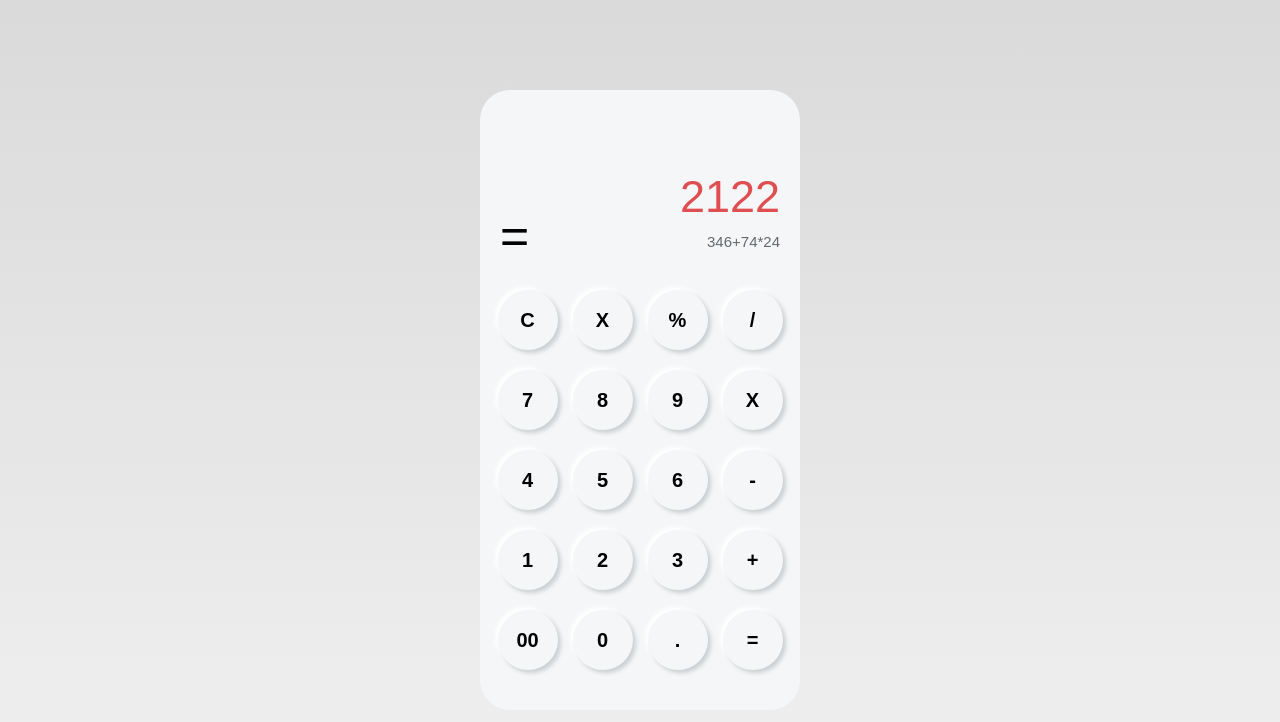
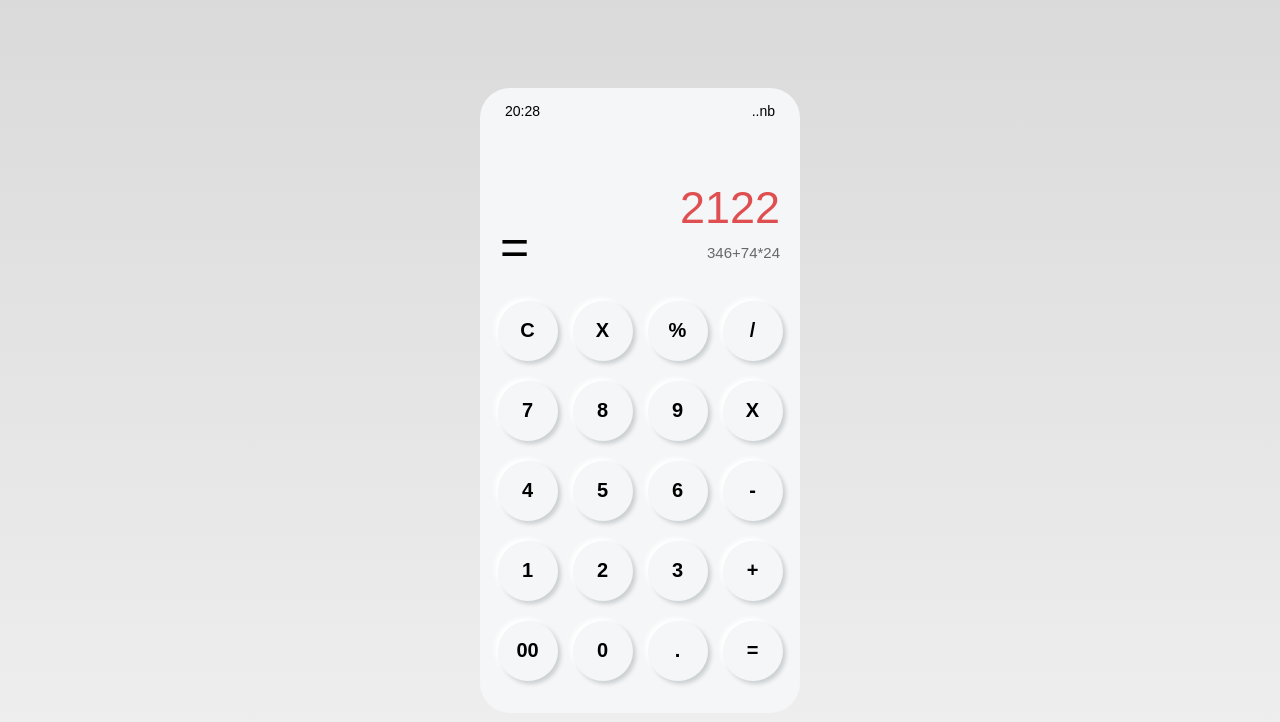
Before and after one commit to AlexBHdez/calculator, a plain HTML site: page index.html in a window 1280 px wide. Drawn offline with Linux system fonts and the light colour scheme.

Commit message:
Add topbar and time with js

```diff
--- a/index.html
+++ b/index.html
@@ -10,6 +10,12 @@
 <body class="body">
 
   <div class="calculator">
+    <div class="topbar">
+      <div class="time" id="time"></div>
+      <div class="signal">..</div>
+      <div class="net">n</div>
+      <div class="battery">b</div>
+    </div>
     <div class="screen">
       <div class="result">
         <p class="total">2122</p>
@@ -41,5 +47,6 @@
     </div>
 
   </div>
+  <script src="js/index.js"></script>
 </body>
 </html>
--- /dev/null
+++ b/js/index.js
@@ -0,0 +1,14 @@
+const showTime = () => {
+  const date = new Date()
+  const h = date.getHours()
+  const m = date.getMinutes()
+  const minutes = m < 10 ? `0${m}` : m
+  const time = `${h}:${minutes}`
+
+  const timeElement = document.querySelector('#time')
+  timeElement.innerText = time
+
+  setTimeout(showTime, 1000*60)
+}
+
+showTime()
--- a/styles/style.css
+++ b/styles/style.css
@@ -33,9 +33,10 @@
   background-color: var(--main-bg-color);
   border-radius: 1.875em;
   display: grid;
-  grid-template-rows: 30% auto;
+  grid-template-rows: 20px 28% auto;
   height: 600px;
-  padding: 10px;
+  padding: 15px 10px 10px;
+  position: relative;
   width: 300px;
 }
 
@@ -87,6 +88,17 @@
   position: absolute;
 }
 
+.time {
+  margin-right: auto;
+}
+
+.topbar {
+  display: flex;
+  font-size: 14px;
+  justify-content: flex-end;
+  margin: 0 15px;
+}
+
 .total {
   color: var(--accent-color);
   font-size: 45px;
```
